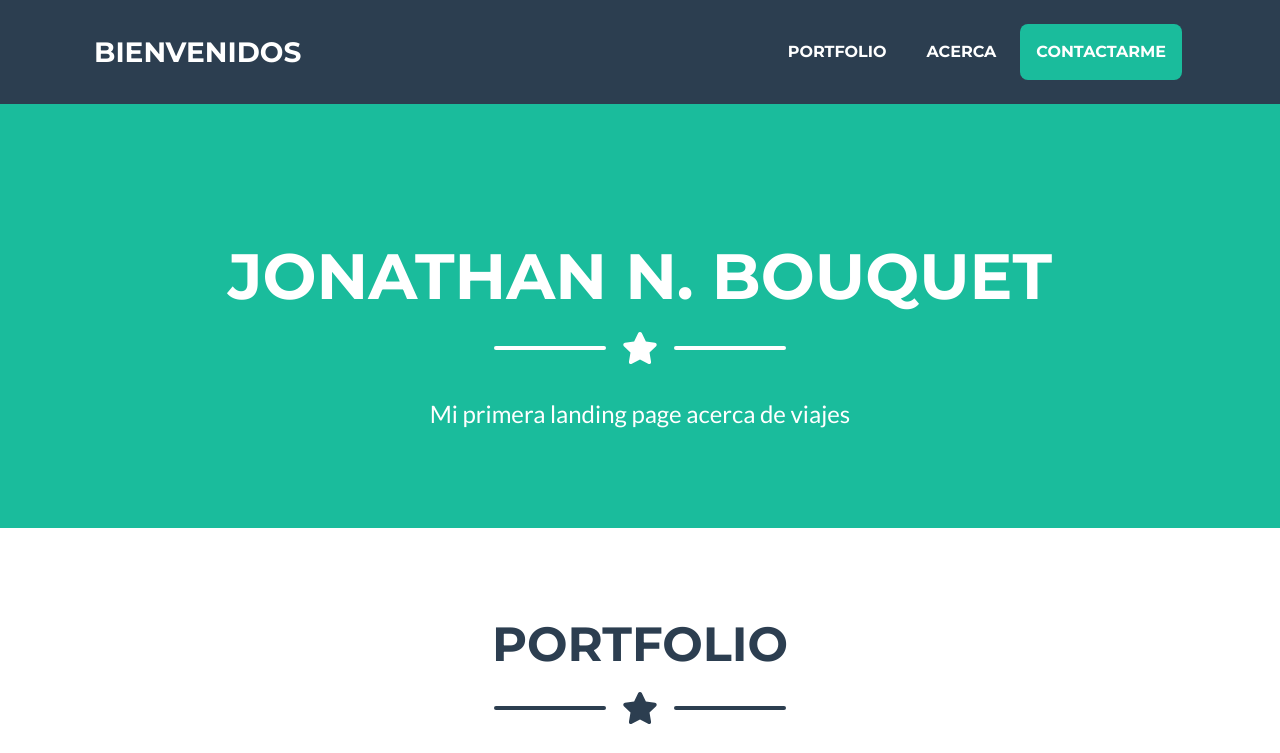
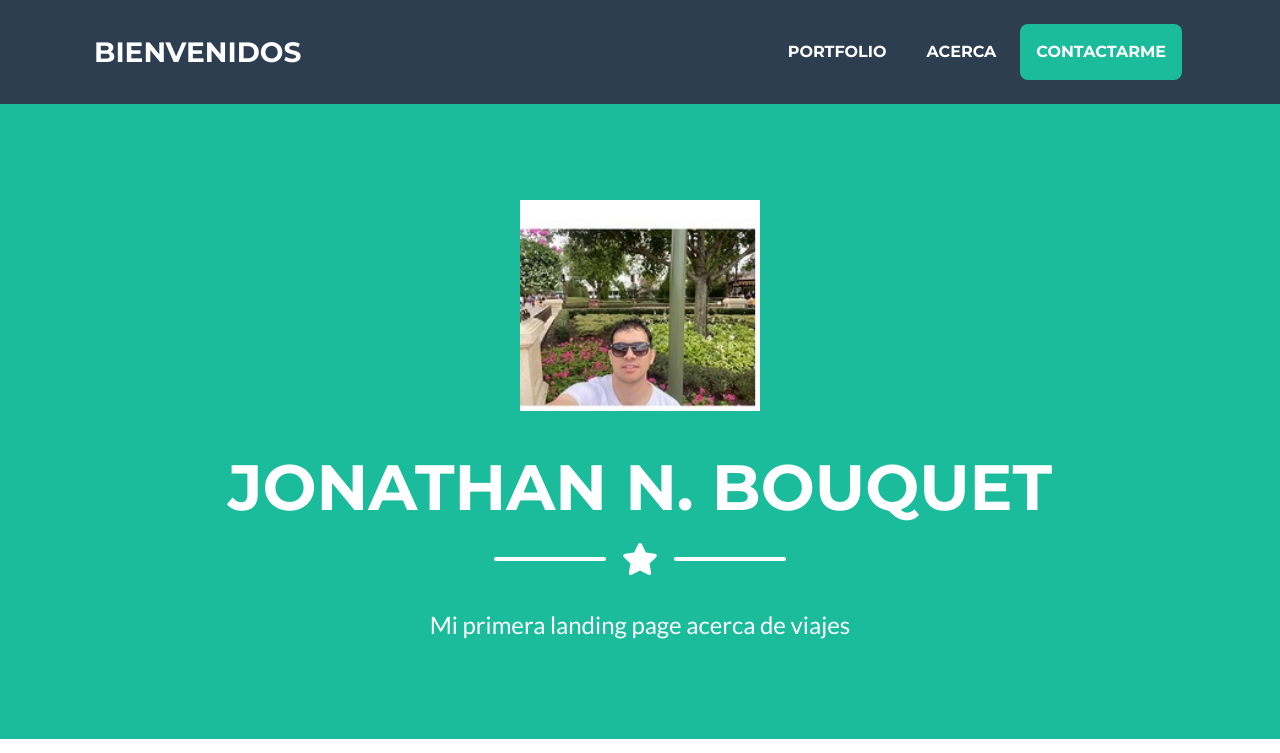
Before and after one commit to jbouquet90/ViajesconJoni, a plain HTML site: page index.html in a window 1280 px wide. Shown: the top 753 px of the page. Drawn offline with nearby package versions, Linux system fonts and the light colour scheme.

Commit message:
Update index.html

```diff
--- a/index.html
+++ b/index.html
@@ -38,7 +38,7 @@
         <header class="masthead bg-primary text-white text-center">
             <div class="container d-flex align-items-center flex-column">
                 <!-- Masthead Avatar Image-->
-                <img class="masthead-avatar mb-5" src="assets/img/avataaars.svg" alt="" />
+                <img class="masthead-avatar mb-5" src="assets/img/avataaars.jpg" alt="" />
                 <!-- Masthead Heading-->
                 <h1 class="masthead-heading text-uppercase mb-0">Jonathan N. Bouquet</h1>
                 <!-- Icon Divider-->
```
